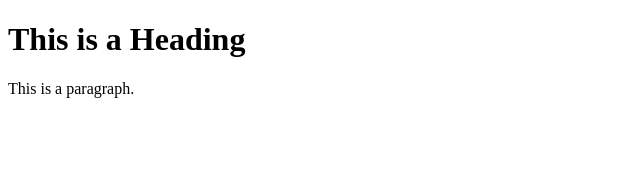
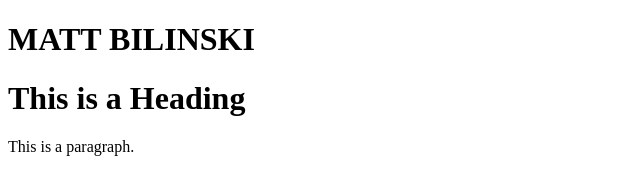
Before and after one commit to Mattbil2003/test-azure-monday-mb, a plain HTML site: page index.html in a window 1280 px wide. Shown: the whole page, without its empty margins (0-640 px from the left). Drawn offline with Linux system fonts and the light colour scheme.

Commit message:
update file

```diff
--- a/index.html
+++ b/index.html
@@ -4,7 +4,7 @@
 <title>Page Title</title>
 </head>
 <body>
-
+<h1>MATT BILINSKI</h1>
 <h1>This is a Heading</h1>
 <p>This is a paragraph.</p>
 
```
